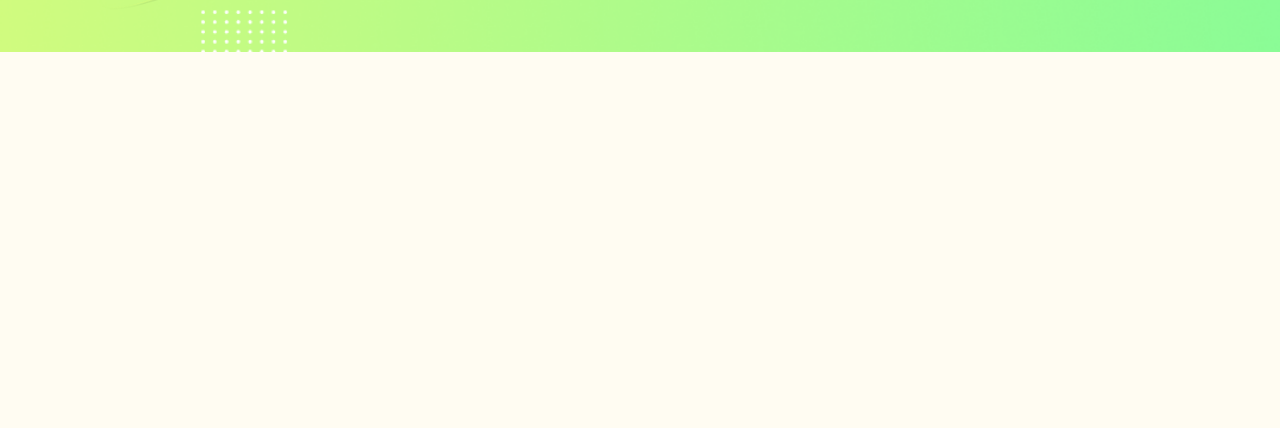
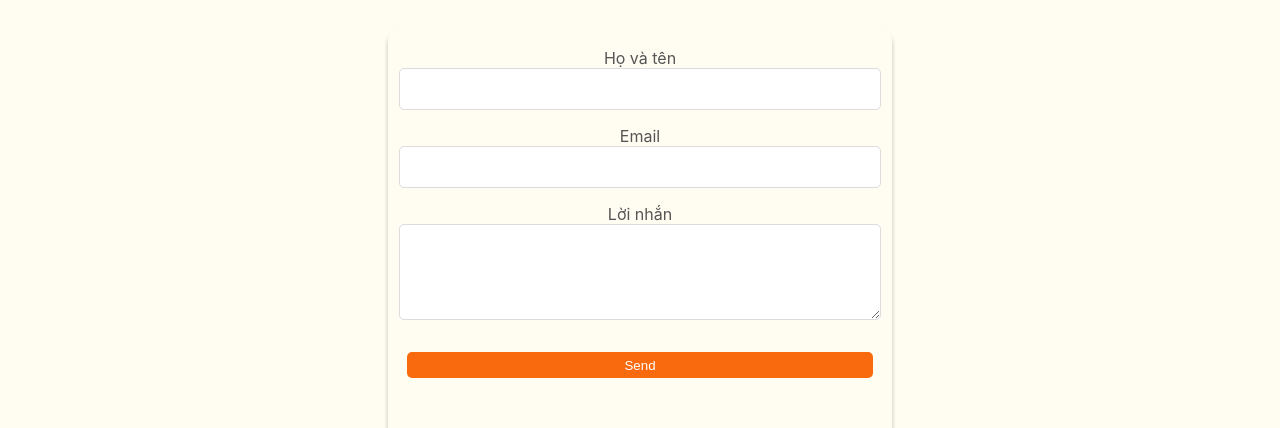
Before and after one commit to thynhacute/reactjs-demo, a React (Create React App) app: page /contacts in a window 1280 px wide. Shown: the part 312-740 px from the top of the page. Built offline with nearby package versions, Linux system fonts and the light colour scheme; no server answers.

Commit message:
add contact

```diff
--- a/package.json
+++ b/package.json
@@ -3,6 +3,7 @@
   "version": "0.1.0",
   "private": true,
   "dependencies": {
+    "@emailjs/browser": "^3.11.0",
     "@emotion/react": "^11.11.0",
     "@emotion/styled": "^11.11.0",
     "@mui/icons-material": "^5.11.16",
@@ -12,14 +13,18 @@
     "@testing-library/react": "^13.4.0",
     "@testing-library/user-event": "^13.5.0",
     "axios": "^1.4.0",
+    "bootstrap": "^5.3.0",
     "classnames": "^2.3.2",
     "firebase": "^9.22.1",
+    "mdb-react-ui-kit": "^6.1.0",
+    "mdb-ui-kit": "^6.3.1",
     "react": "^18.2.0",
     "react-beautiful-dnd": "^13.1.1",
     "react-dom": "^18.2.0",
     "react-icons": "^4.9.0",
     "react-router-dom": "^6.11.2",
     "react-scripts": "5.0.1",
+    "styled-components": "^5.3.11",
     "web-vitals": "^2.1.4"
   },
   "scripts": {
--- a/src/App.js
+++ b/src/App.js
@@ -22,6 +22,7 @@
 import WalletFeature from "./components/Wallet";
 import ArticleFeature from "./features/Article/pages";
 import ProductArticle from "./components/ProductArticle";
+import Contact from "./components/Contact";
 import MemberTeam from "./components/Member";
 
 function NavigateToPost() {
@@ -47,9 +48,11 @@
             <Route path="/wallet" element={<WalletFeature />} />
             <Route path="/members" element={<MemberTeam />} />
             <Route path="/account" element={<Account />} />
+            <Route path="/contacts" element={<Contact />} />
             <Route path="/" element={<HomeDetail />} />
             <Route path="/login" element={<LoginFeature />} />
             <Route path="/home" element={<Navigate to="/" replace />} />
+
             <Route path="/post-list/:postId" element={<NavigateToPost />} />
             <Route path="*" element={NotFound} />
             <Route
--- /dev/null
+++ b/src/components/Contact/index.jsx
@@ -0,0 +1,111 @@
+import React, { useRef } from "react";
+import emailjs from "@emailjs/browser";
+import styled from "styled-components";
+
+// npm i @emailjs/browser
+
+const Contact = () => {
+    const form = useRef();
+
+    const sendEmail = (e) => {
+        e.preventDefault();
+
+        emailjs
+            .sendForm(
+                "service_z6kkqfv",
+                "template_zjk43sp",
+                form.current,
+                "X3UJkqzW4JBelhyCG"
+            )
+            .then(
+                (result) => {
+                    console.log(result.text);
+                    console.log("message sent");
+                },
+                (error) => {
+                    console.log(error.text);
+                }
+            );
+    };
+
+    return (
+        <StyledContactForm>
+            <form ref={form} onSubmit={sendEmail}>
+                <label>Họ và tên</label>
+                <input type="text" name="user_name" />
+                <label>Email</label>
+                <input type="email" name="user_email" />
+                <label>Lời nhắn</label>
+                <textarea name="message" />
+                <input type="submit" value="Send" />
+            </form>
+        </StyledContactForm>
+    );
+};
+
+export default Contact;
+
+// Styles
+const StyledContactForm = styled.div`
+   display: flex;
+  flex-direction: column;
+  align-items: center;
+  justify-content: center;
+  margin-top: 1rem;
+  margin-bottom: 1rem;
+  min-height: calc(100vh - 2rem); // Cân chỉnh chiều cao tối thiểu cho phần tử chứa cả ba phần tử
+
+
+  form {
+    display: flex;
+    align-items: flex-start;
+    flex-direction: column;
+    width: 500px;
+    font-size: 16px;
+    align-items: center;
+    margin: 0 auto;
+    height: 500px;
+
+
+    input {
+  width: 35em; /* Đặt chiều rộng là 10em */
+  height: 2em; /* Đặt chiều cao là 3em */
+  padding: 0.5em; /* Đặt padding là 0.5em */
+  outline: none;
+  border-radius: 5px;
+  border: 1px solid rgb(220, 220, 220);
+
+  &:focus {
+    border: 2px solid rgba(0, 206, 158, 1);
+  }
+}
+
+
+textarea {
+  width: 35em; /* Đặt chiều rộng là 10em */
+  height: 6em; /* Đặt chiều cao là 3em */
+  padding: 0.5em; /* Đặt padding là 0.5em */
+  outline: none;
+  border-radius: 5px;
+  border: 1px solid rgb(220, 220, 220);
+  resize: vertical; /* Chỉ cho phép kéo dài theo chiều dọc */
+
+
+  &:focus {
+    border: 2px solid rgba(0, 206, 158, 1);
+  }
+}
+
+    label {
+      margin-top: 1rem;
+    }
+
+    input[type="submit"] {
+      margin-top: 2rem;
+      cursor: pointer;
+      background: rgb(249, 105, 14);
+      color: white;
+      border: none;
+    }
+  }
+`;
--- a/src/components/Header/index.jsx
+++ b/src/components/Header/index.jsx
@@ -40,6 +40,7 @@
   };
 
   return (
+    <div class="custom-header-container">
       <header className="custom-header">
         <nav>
           <ul className="menu-navbar">
@@ -135,6 +136,7 @@
           </ul>
         </nav>
       </header>
+    </div>
   );
 }
 
```
Also changed, not shown: src/components/Contact/styles.scss (added, +14 -0 lines). Lines whose indentation alone changed are shown as unchanged.
